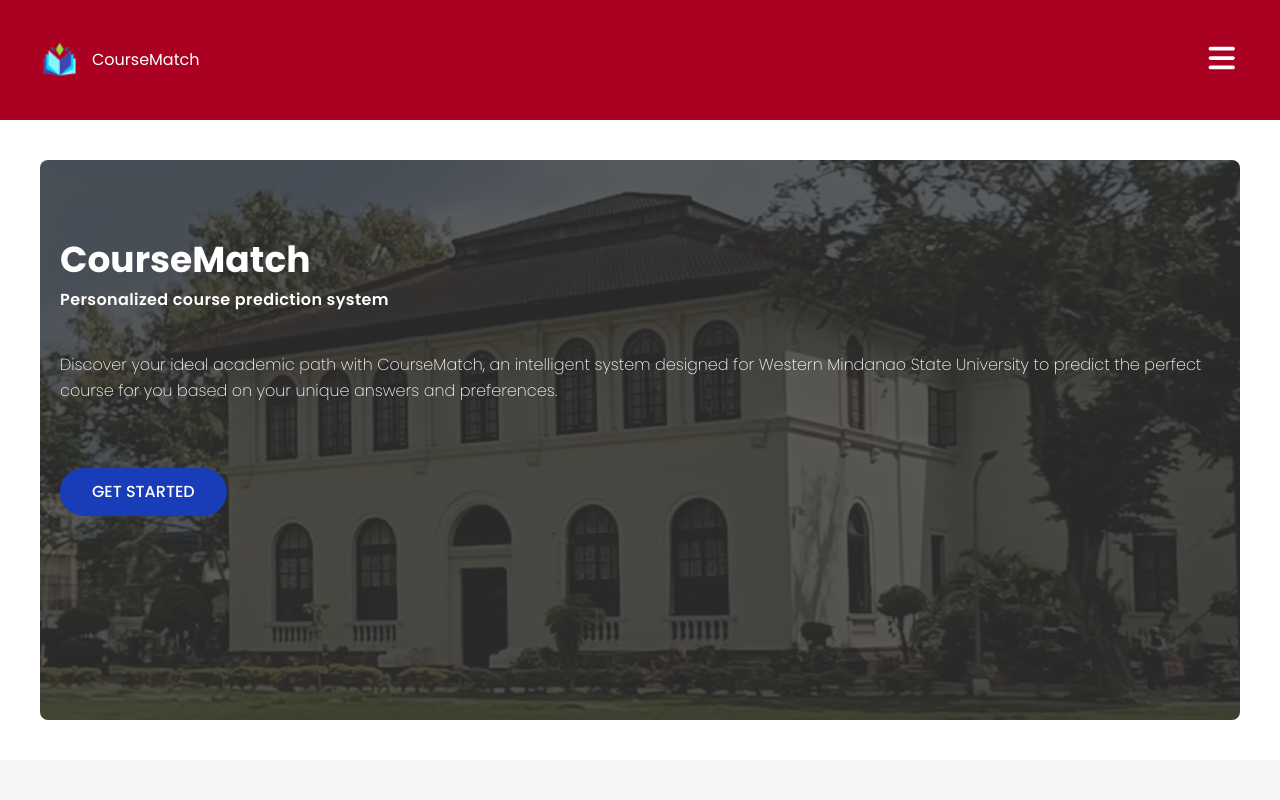
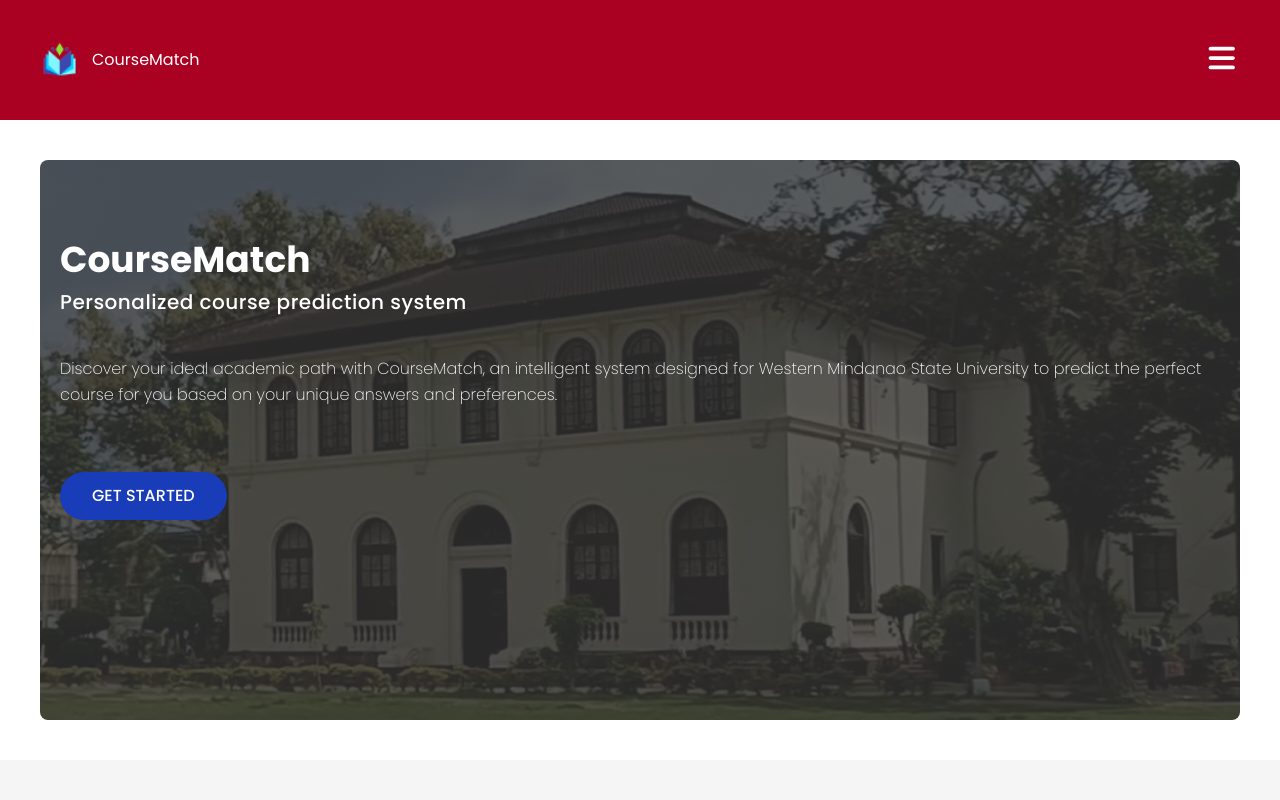
Before and after one commit to wilhelmusolejr/coursematch, a React (Vite) app in the folder client/: page / in a window 1280 px wide. Shown: the top 800 px of the page. Built offline with nearby package versions, Linux system fonts and the light colour scheme.

Commit message:
style: update tagline font size to text-xl

```diff
--- a/client/src/App.jsx
+++ b/client/src/App.jsx
@@ -31,7 +31,7 @@ function App() {
             {/* 1 */}
             <div className="flex  flex-col gap-2 mb-10">
               <h2 className="text-4xl font-bold">CourseMatch</h2>
-              <p className="font-semibold tracking-wide">
+              <p className="font-medium text-xl tracking-wide">
                 Personalized course prediction system
               </p>
             </div>
```
